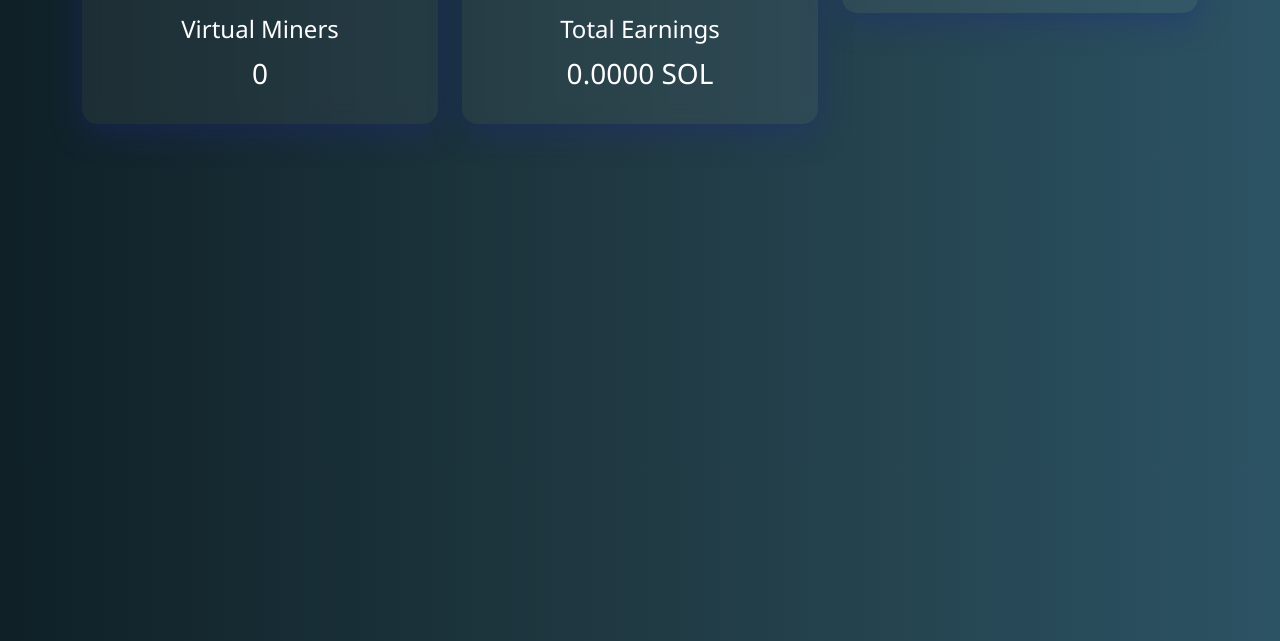
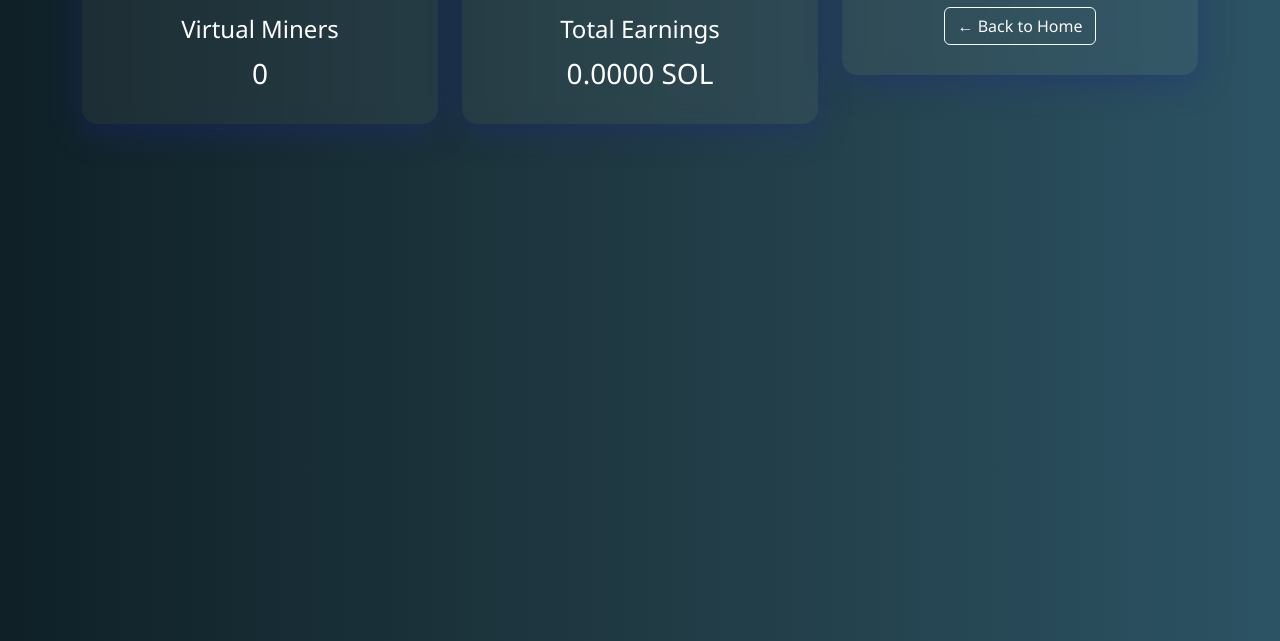
Before and after one commit to feraslord/solgen-sit, a plain HTML site: page dashboard.html in a window 1280 px wide. Shown: the part 159-800 px from the top of the page. Drawn offline with nearby package versions, Linux system fonts and the light colour scheme.

Commit message:
Update dashboard.html

```diff
--- a/dashboard.html
+++ b/dashboard.html
@@ -116,3 +116,4 @@
     window.location.href = "login.html";
   }
 </script>
+<a href="index.html" class="btn btn-outline-light mt-4">← Back to Home</a>
```
